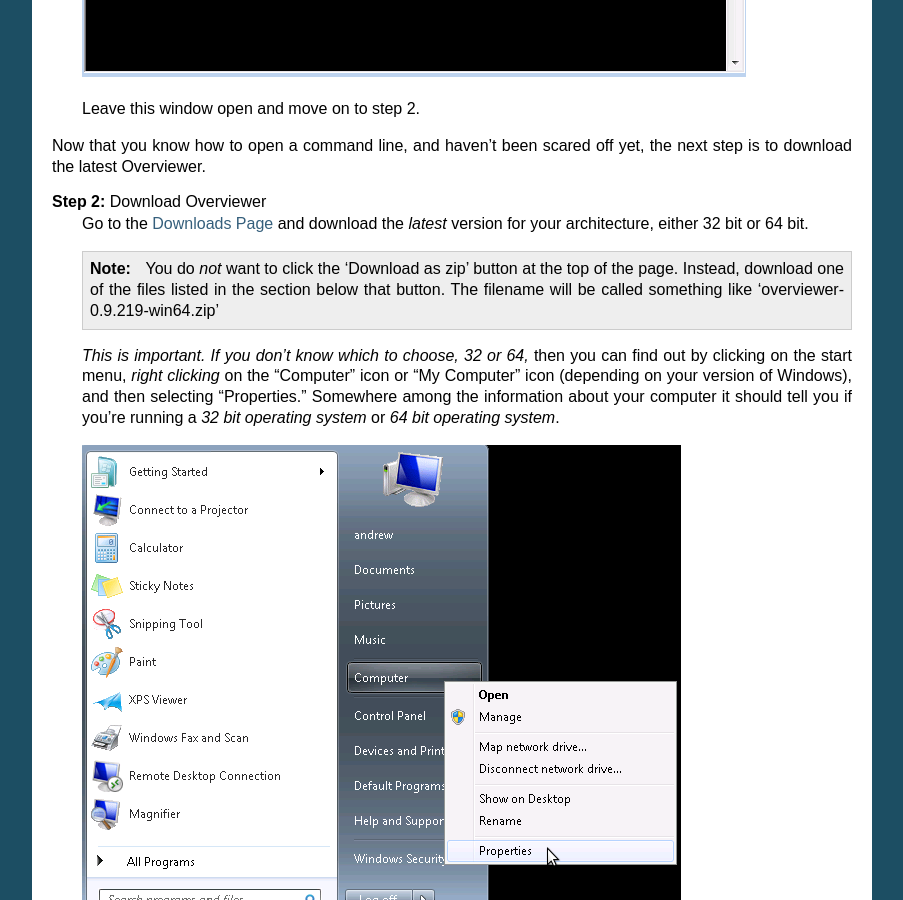
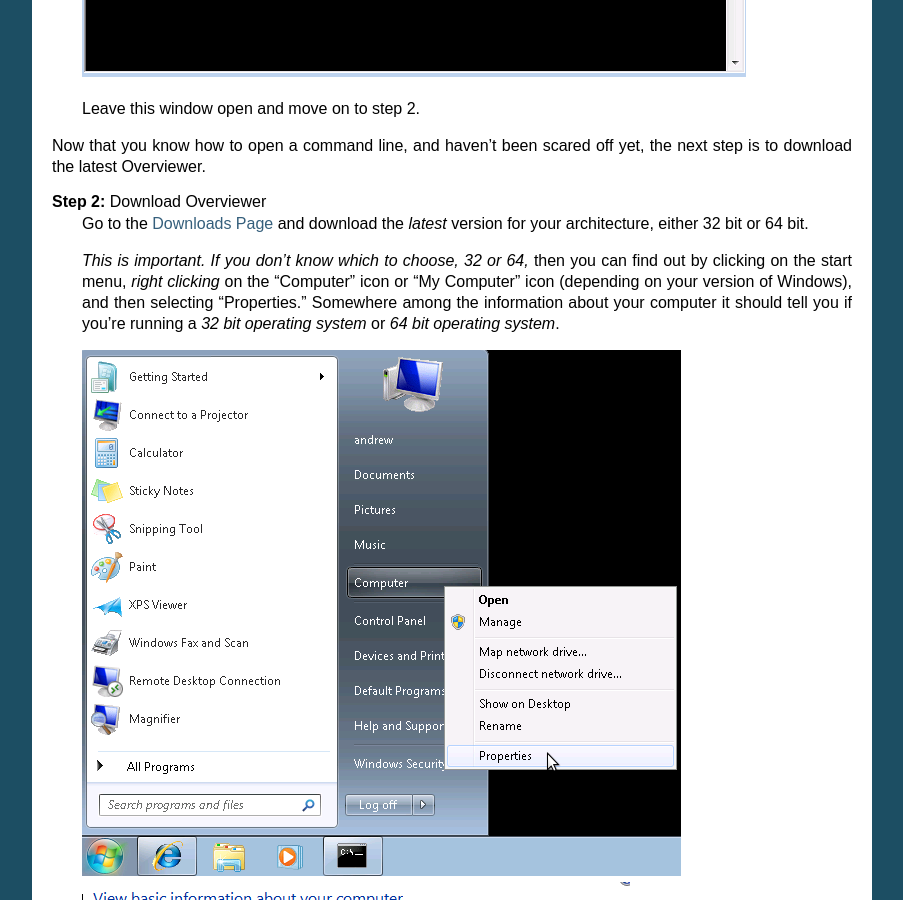
Before and after one commit to overviewer/Minecraft-Overviewer, a Sphinx documentation site: the page built from docs/win_tut/windowsguide.rst, in a window 1280 px wide and 900 px high, scrolled down 744 px. Shown: the whole window, without its empty margins (198-1101 px from the left). Built offline with Sphinx 7.4.7, drawn with Linux system fonts in a browser that asks for light colours.

Commit message:
updaded doc download links

```diff
--- a/docs/faq.rst
+++ b/docs/faq.rst
@@ -64,7 +64,8 @@
 The Overviewer is a command line program and must be run from a command line. It
 is necessary to become at least a little familiar with a command line to run The
 Overviewer (if you have no interest in this, perhaps this isn't the mapping
-program for you).
+program for you). A brief guide is provided on the
+:doc:`win_tut/windowsguide` page.
 
 Unfortunately, A full tutorial of the Windows command line is out of scope for this
 documentation; consult the almighty Google for tutorials and information on
--- a/docs/installing.rst
+++ b/docs/installing.rst
@@ -7,13 +7,16 @@
 <building>`. If you have already built The Overviewer, proceed to
 :doc:`running`.
 
+The latest prebuilt packages for various systems will always be found
+at the `Overviewer Downloads <http://overviewer.org/downloads>`_ page.
+
 
 Windows
 =======
 Running Windows and don't want to compile the Overviewer? You've come to the
 right place!
 
-1. Head to the `Downloads <https://github.com/overviewer/Minecraft-Overviewer/downloads>`_ page and download the most recent Windows download for your architecture (32 or 64 bit).
+1. Head to the `Downloads <http://overviewer.org/downloads>`_ page and download the most recent Windows download for your architecture (32 or 64 bit).
 
 2. For 32 bit you may need to install the `VC++ 2008 <http://www.microsoft.com/downloads/en/details.aspx?FamilyID=9b2da534-3e03-4391-8a4d-074b9f2bc1bf>`_ and `VC++ 2010 <http://www.microsoft.com/downloads/en/details.aspx?familyid=a7b7a05e-6de6-4d3a-a423-37bf0912db84>`_ redistributables.
 
--- a/docs/win_tut/windowsguide.rst
+++ b/docs/win_tut/windowsguide.rst
@@ -25,16 +25,9 @@
 the next step is to download the latest Overviewer.
 
 **Step 2:** Download Overviewer
-    Go to the `Downloads Page
-    <https://github.com/overviewer/Minecraft-Overviewer/downloads>`_ and
-    download the *latest* version for your architecture, either 32 bit or 64
-    bit.
-
-    .. note::
-        You do *not* want to click the 'Download as zip' button at the top
-        of the page.  Instead, download one of the files listed in the section
-        below that button.  The filename will be called something
-        like 'overviewer-0.9.219-win64.zip'
+    Go to the `Downloads Page <http://overviewer.org/downloads>`_ and
+    download the *latest* version for your architecture, either 32 bit
+    or 64 bit.
 
     *This is important. If you don't know which to choose, 32 or 64,* then you
     can find out by clicking on the start menu, *right clicking* on the
```
